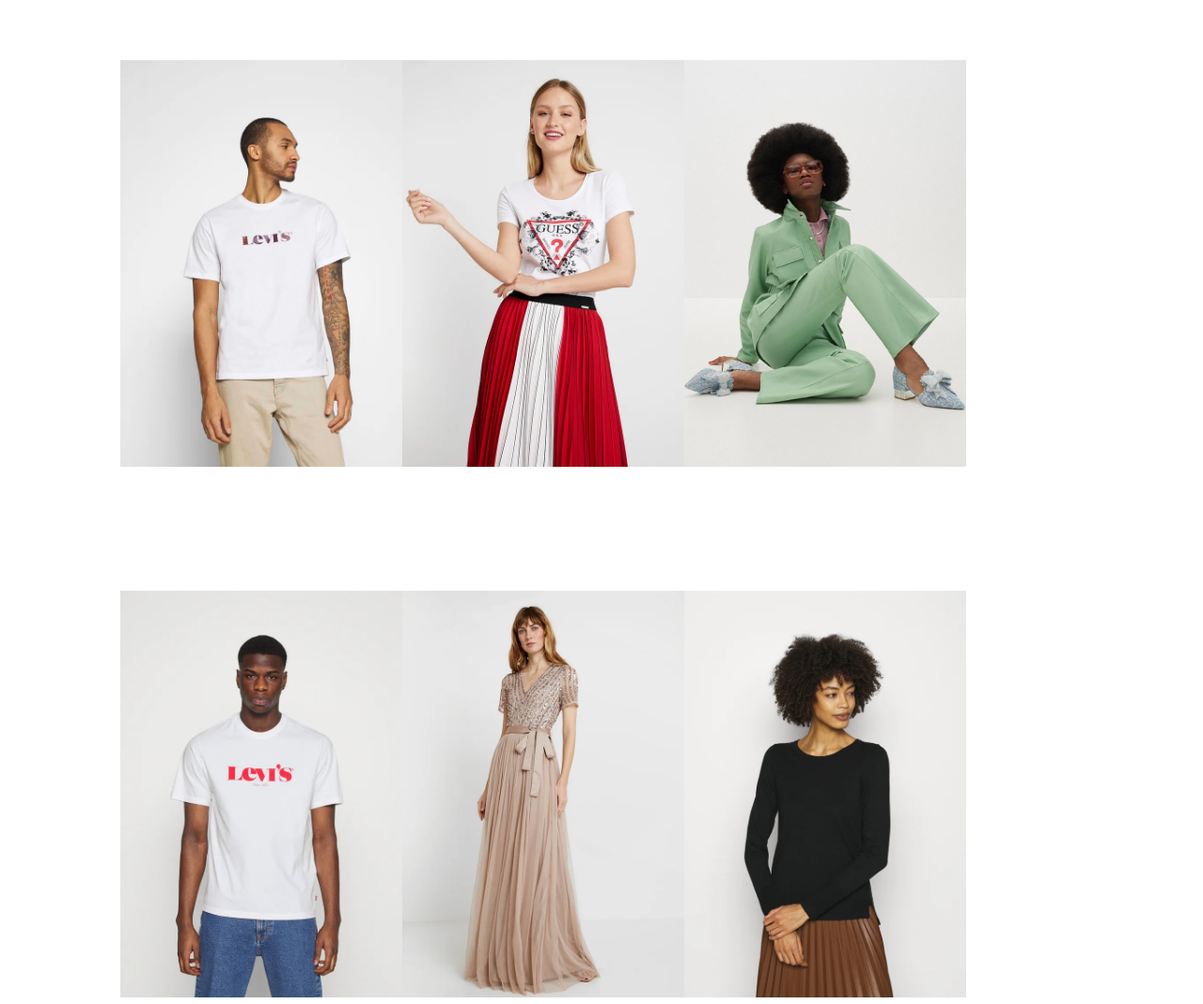
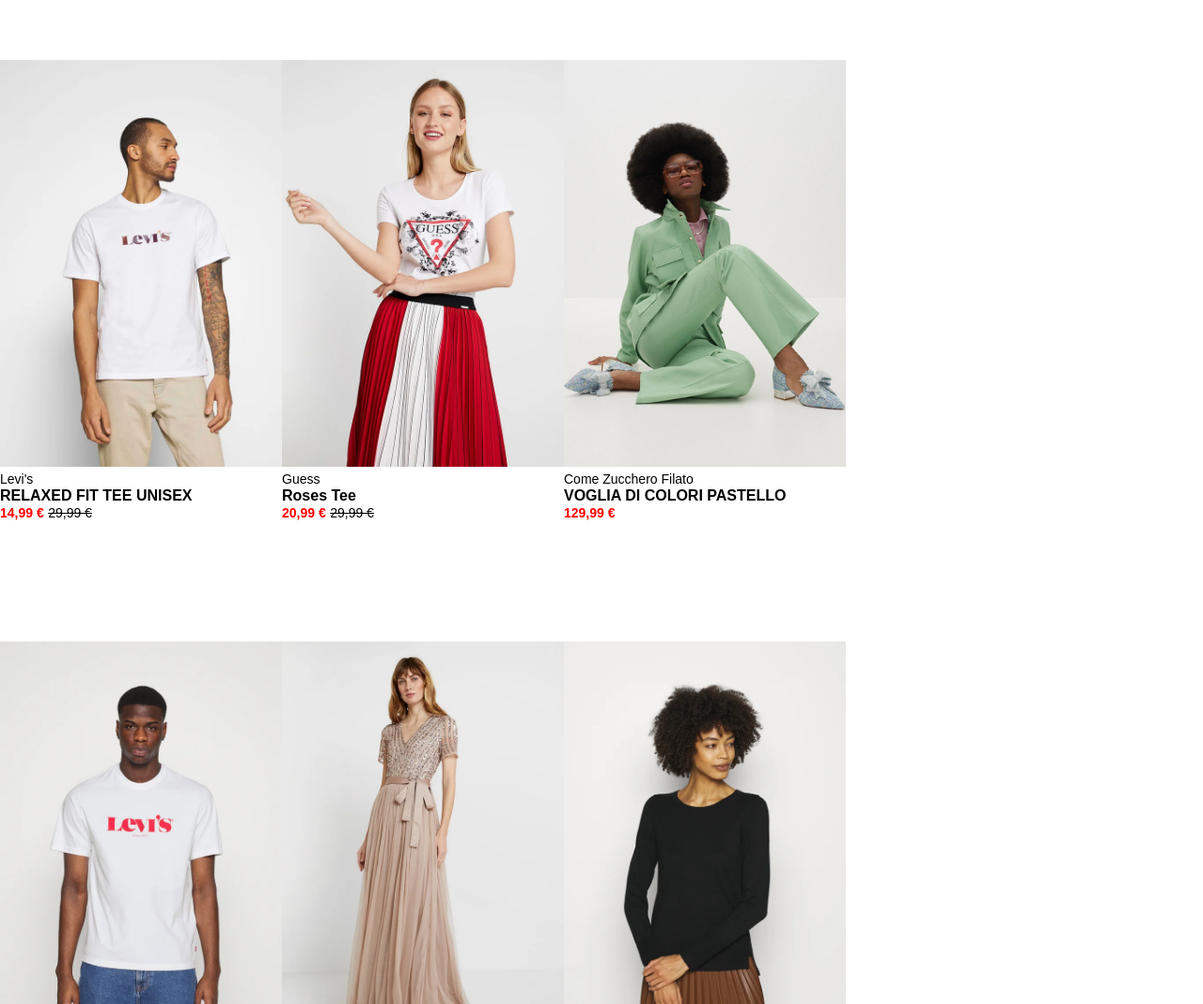
Before and after one commit to Neeiser/html-css-boolando, a plain HTML site: page index.html in a window 1280 px wide. Shown: the top 1069 px of the page at 94% size. Drawn offline with Linux system fonts and the light colour scheme.

Commit message:
Impostate strutture descrizioni articoli - aggiunti valori css per tali strutture

```diff
--- a/css/style.css
+++ b/css/style.css
@@ -2,6 +2,7 @@
     margin: 0;
     padding: 0;
     box-sizing: border-box;
+    font-family: Arial, Helvetica, sans-serif;
 }
 
 .container{
@@ -14,10 +15,11 @@ img{
 }
 
 .row{
-    padding: 5% 10%;
+    padding: 5% 0;
 }
 
 .article{
+    width: 300px;
     float: left;
 }
 
@@ -26,3 +28,21 @@ img{
     display: table;
     clear: both;
 }
+
+span{
+    display: inline-block;
+    font-size: 14px;
+}
+
+.article h2{
+    font-size: 16px;
+}
+
+.price{
+    font-weight: bolder;
+    color: red;
+}
+
+.old-price{
+    text-decoration: line-through;
+}
--- a/index.html
+++ b/index.html
@@ -14,12 +14,23 @@
         <!-- Uso i div per gli articoli perchè anche il sito di Zalando fa lo stesso -->
             <div class="article top left">
                 <img src="img/1.webp" alt="">
+                <span>Levi's</span>
+                <h2>RELAXED FIT TEE UNISEX</h2>
+                <span class="price">14,99 €</span>
+                <span class="old-price">29,99 €</span>
             </div>
             <div class="article top center">
                 <img src="img/2.webp" alt="">
+                <span>Guess</span>
+                <h2>Roses Tee</h2>
+                <span class="price">20,99 €</span>
+                <span class="old-price">29,99 €</span>
             </div>
             <div class="article top right">
                 <img src="img/3.webp" alt="">
+                <span>Come Zucchero Filato</span>
+                <h2>VOGLIA DI COLORI PASTELLO</h2>
+                <span class="price">129,99 €</span>
             </div>
         </div>
 
```
